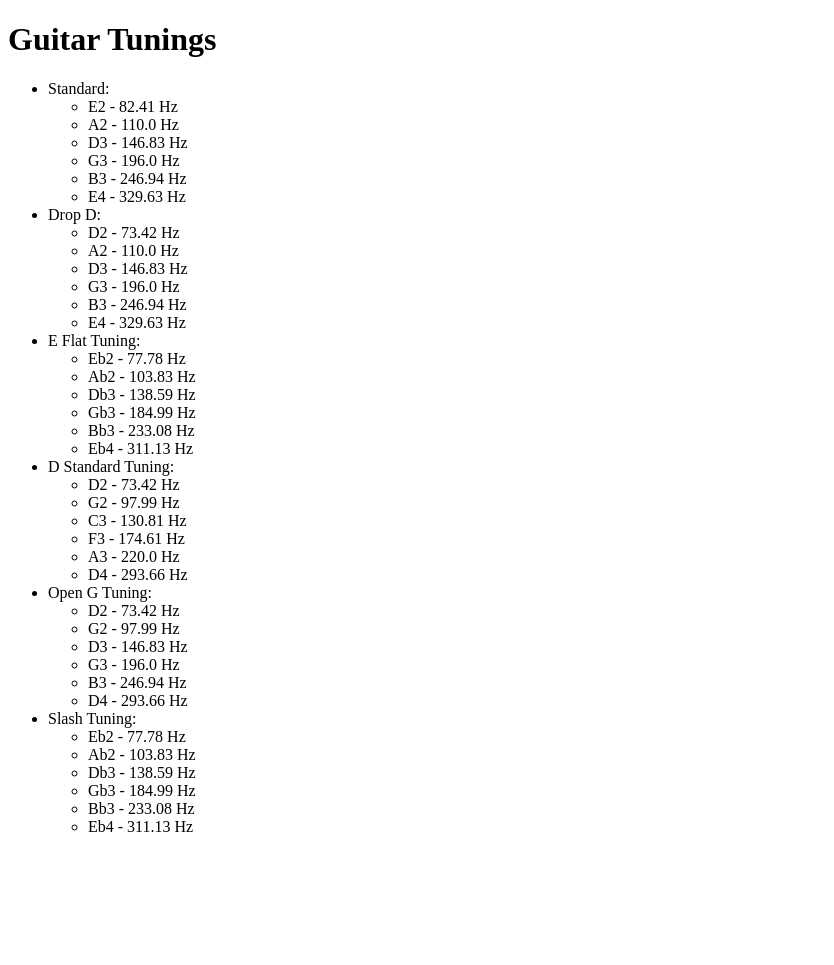
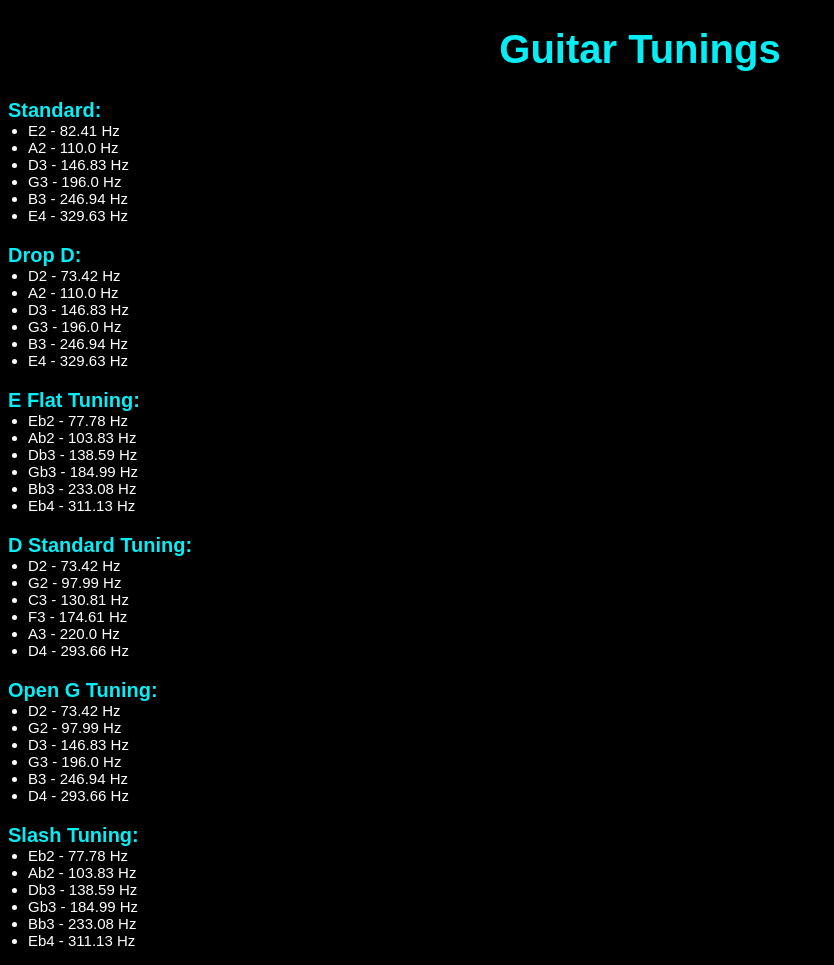
Before and after one commit to kojc525/GuitarTunerProject, a Flask app: page / in a window 1280 px wide. Shown: the whole page, without its empty margins (0-834 px from the left). Before the commit the page ends 832 px from the top, so only its background shows below. Run offline with Flask 3, Linux system fonts and the light colour scheme.

Commit message:
Added CSS to flask server

```diff
--- /dev/null
+++ b/static/style.css
@@ -0,0 +1,33 @@
+/* style.css */
+
+body {
+    background-color: black;
+    color: white;
+    font-family: 'Arial', sans-serif;
+}
+h1 {
+    color: #05edf5;
+    text-align: center;
+    font-size: 40px;
+    font-weight: bold;
+}
+ul {
+    list-style-type: none;
+    padding: 0;
+}
+li.tuning-name {
+    color: #05edf5;
+    margin-top: 20px;
+    font-size: 20px;
+    font-weight: bold;
+}
+li.note-frequency {
+    color: white;
+    font-size: 15px;
+    font-weight: normal;
+}
+
+ul.notes-list {
+    list-style-type: disc;
+    padding-left: 20px; /* Adjust padding for disc */
+}
--- a/templates/tunings.html
+++ b/templates/tunings.html
@@ -3,15 +3,16 @@
 <head>
     <meta charset="UTF-8">
     <title>Tunings</title>
+    <link rel="stylesheet" href="{{ url_for('static', filename='style.css') }}">
 </head>
 <body>
     <h1>Guitar Tunings</h1>
     <ul>
         {% for tuning_name, notes in tunings.items() %}
-        <li>{{ tuning_name }}:
-            <ul>
+        <li class="tuning-name">{{ tuning_name }}:
+            <ul class="notes-list">
                 {% for note, frequency in notes.items() %}
-                <li>{{ note }} - {{ frequency }} Hz</li>
+                <li class="note-frequency">{{ note }} - {{ frequency }} Hz</li>
                 {% endfor %}
             </ul>
         </li>
```
